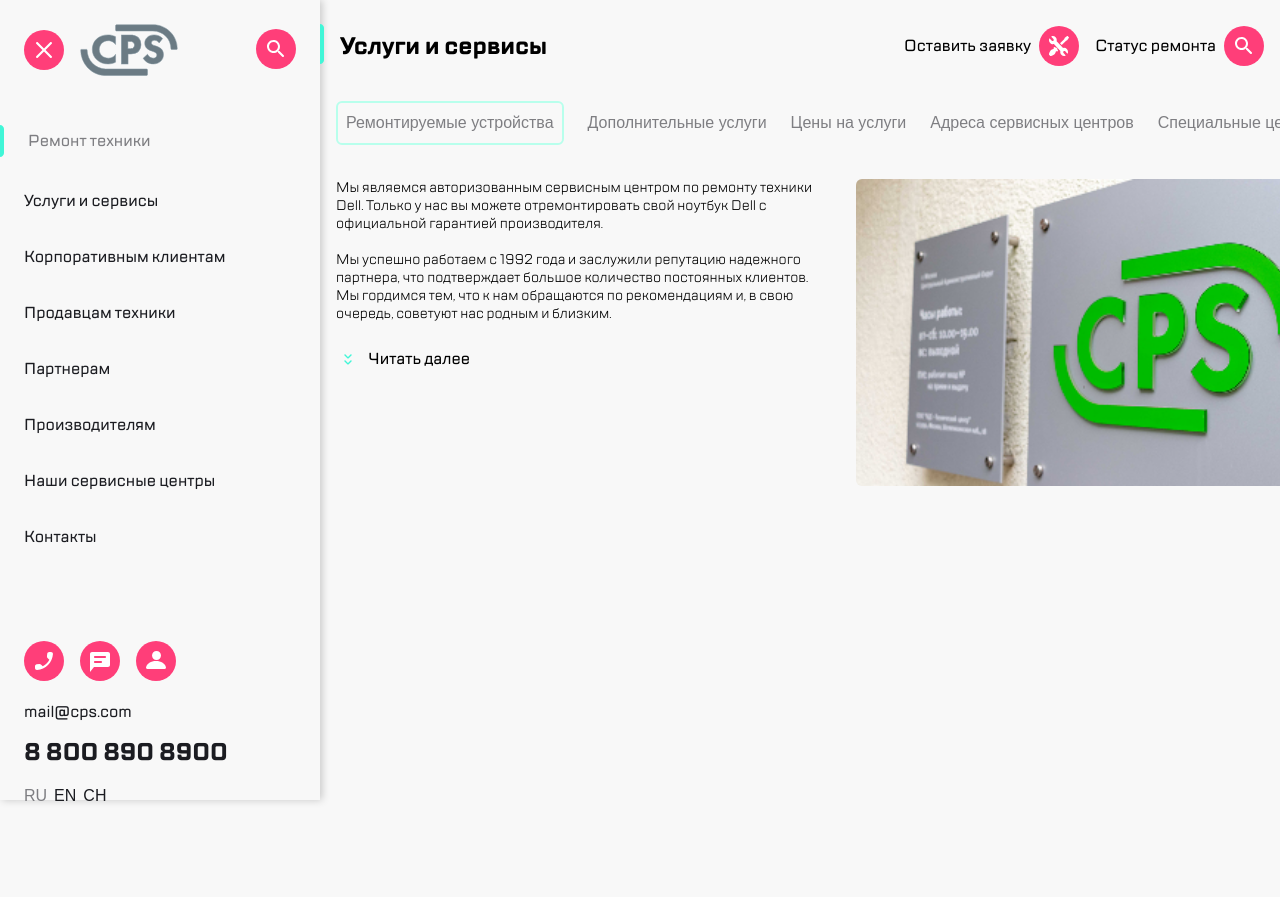
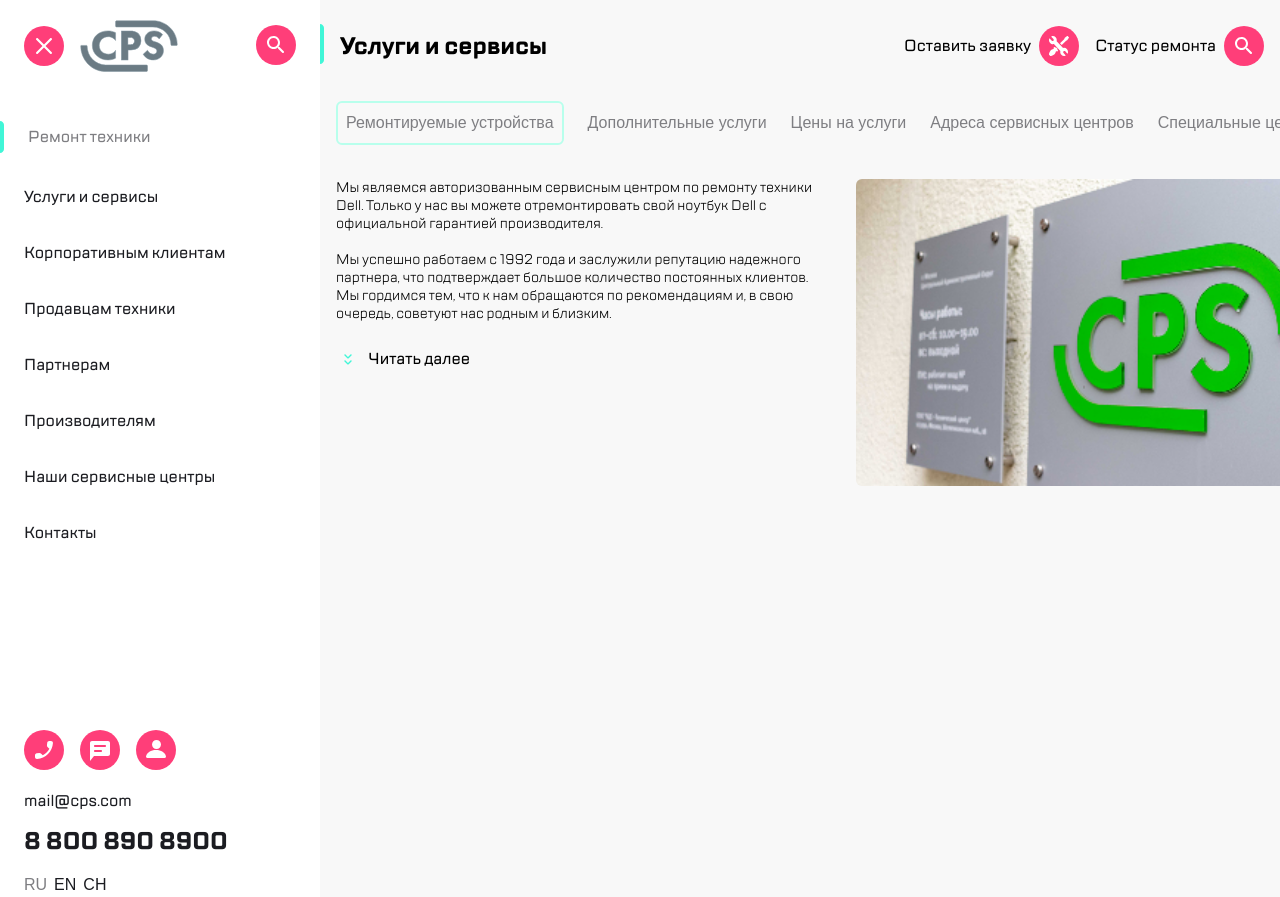
Before and after one commit to 7Dmitriy7/Basic_2, a website: page index.html in a window 1280 px wide. Before the commit the page ends 808 px from the top, so only its background shows below. Drawn offline with Linux system fonts and the light colour scheme.

Commit message:
Исправил недочеты меню

```diff
--- a/index.html
+++ b/index.html
@@ -27,7 +27,7 @@
         </button>
       </div>
     </header>
-
+   <div class="menu__body">
     <div class="menu__main-list">
       <ul class="menu-list">
         <li class="menu__item menu__item--style"><a href="#"><img src="icon/slash-menu.svg" alt="" class="menu__icon">Ремонт техники</a></li>
@@ -40,8 +40,6 @@
         <li class="menu__item"><a href="#">Контакты</a></li>
       </ul>
     </div>
-
-     <div class="empty-block"></div>
 
      <footer class="menu__footer">
        <div class="menu__footer-header">
@@ -67,6 +65,7 @@
          <button class="menu__button-lang" type="button">CH</button>
        </div>
      </footer>
+   </div>
   </nav>
 
 
--- a/style.css
+++ b/style.css
@@ -221,16 +221,17 @@ body {
                  /*Боковое меню сайта*/
 .menu-main {
   display: flex;
-
 }
 
 nav.menu-header {
   display: flex;
   flex-direction: column;
+  background-color:  var(--color-header-white);
   min-width: 320px;
-  height: 100vh;
-  box-shadow: 2px 0 8px rgba(0, 0, 0, 0.2);
+  height: auto;
+  min-height: 100vh;
   gap: 46px;
+
 }
 
 .menu__button {
@@ -245,7 +246,7 @@ nav.menu-header {
   display: flex;
   justify-content: space-between;
   align-items: center;
-  padding-top: 24px;
+  padding-top: 20px;
 
 }
 
@@ -260,10 +261,17 @@ nav.menu-header {
   padding-right: 24px;
 }
     /*Кнопки меню  */
+.menu__body {
+  display: flex;
+  flex-direction: column;
+  gap: 185px;
+}
+
 .menu-list {
   display: flex;
   flex-direction: column;
   gap: 32px;
+  /*padding-bottom: 140px;*/
 }
 
 .menu__item:not(.menu__item--style) a {
@@ -277,7 +285,6 @@ nav.menu-header {
 
    /*Подсвечивание кнопок меню при наведении курсора*/
 .menu__item a {
-
   transition: color 0.3s ease;
 }
 .menu__item--style a:hover {
@@ -349,7 +356,6 @@ nav.menu-header {
 .menu__button-lang {
   border:  none;
   background: none;
-  margin: 0;
   cursor: pointer;
   font-weight: 500;
   font-size: 16px;
```
